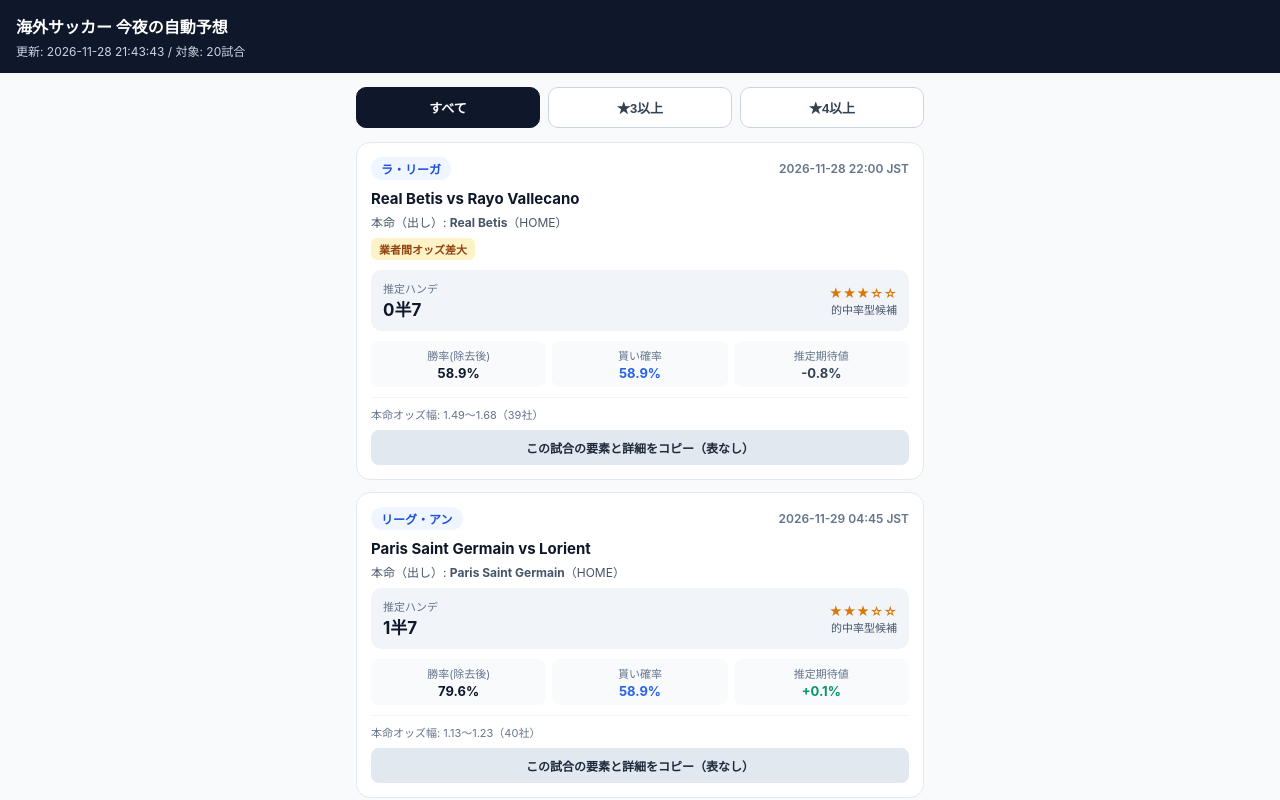
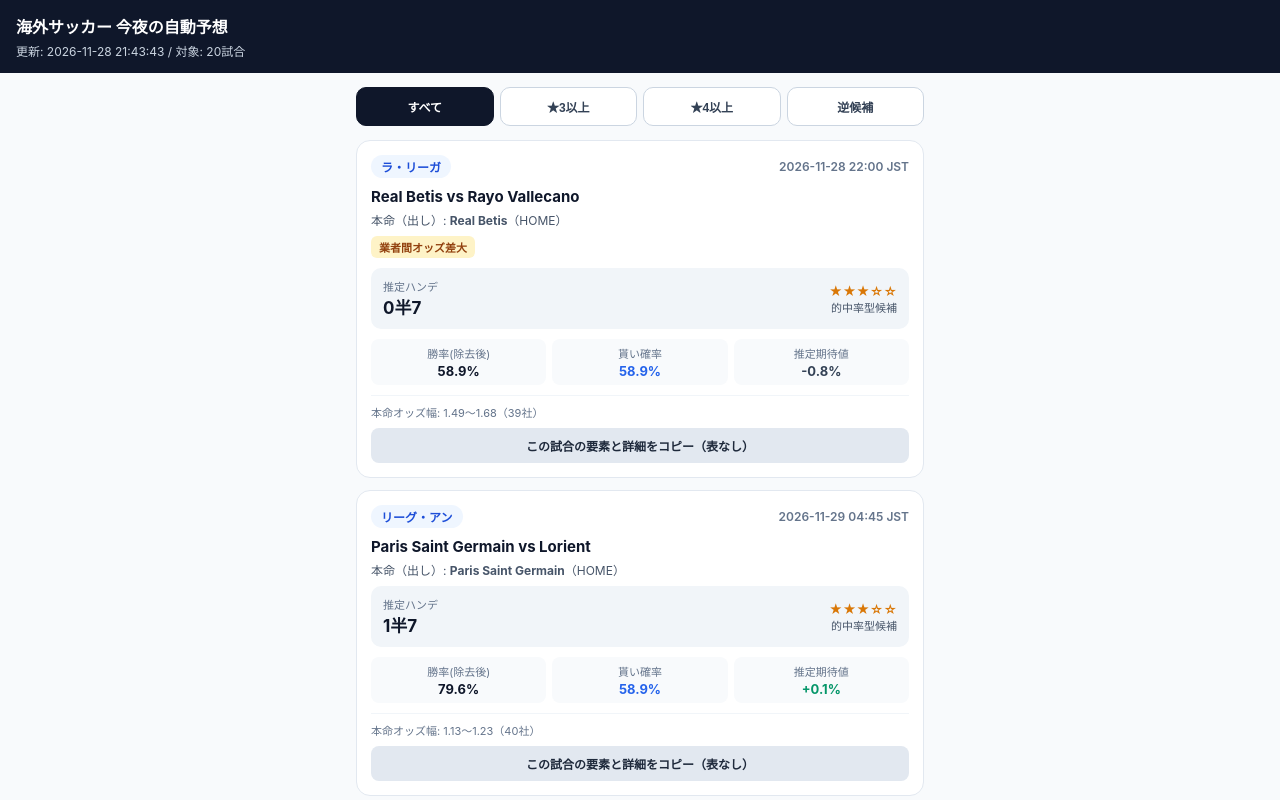
Before and after one commit to ochihiro1026-dev/soccer-predictionNEW, a plain HTML site: page index.html in a window 1280 px wide. Both pictures are taken after a click on the button "すべて". Shown: the top 800 px of the page. Drawn offline with Linux system fonts and the light colour scheme.

Commit message:
Update index.html

```diff
--- a/index.html
+++ b/index.html
@@ -11,8 +11,8 @@
     header h1 { font-size: 16px; font-weight: 700; }
     header p { font-size: 12px; color: #cbd5e1; margin-top: 4px; }
     main { max-width: 600px; margin: 0 auto; padding: 14px 16px; }
-    .filters { display: flex; gap: 8px; margin-bottom: 14px; }
-    .filter-btn { flex: 1; padding: 10px; border-radius: 10px; font-size: 13px; font-weight: 700; border: 1px solid #cbd5e1; background: #ffffff; color: #334155; cursor: pointer; }
+    .filters { display: flex; gap: 6px; margin-bottom: 14px; }
+    .filter-btn { flex: 1; padding: 10px 4px; border-radius: 10px; font-size: 12px; font-weight: 700; border: 1px solid #cbd5e1; background: #ffffff; color: #334155; cursor: pointer; }
     .filter-btn.active { background: #0f172a; color: #ffffff; border-color: #0f172a; }
     .card { background: #ffffff; border: 1px solid #e2e8f0; border-radius: 14px; padding: 14px; margin-bottom: 12px; }
     .row-top { display: flex; justify-content: space-between; align-items: center; font-size: 12px; margin-bottom: 8px; }
@@ -22,6 +22,7 @@
     .fav { font-size: 12px; color: #475569; margin-bottom: 8px; }
     .alerts { display: flex; flex-wrap: wrap; gap: 6px; margin-bottom: 10px; }
     .alert-tag { background: #fef3c7; color: #92400e; font-size: 11px; font-weight: 600; padding: 3px 8px; border-radius: 6px; }
+    .back-tag { background: #f3e8ff; color: #6b21a8; border: 1px solid #d8b4fe; font-size: 11px; font-weight: 700; padding: 4px 9px; border-radius: 6px; }
     .mid-box { display: flex; justify-content: space-between; align-items: center; background: #f1f5f9; border-radius: 10px; padding: 10px 12px; margin-bottom: 10px; }
     .est-label { font-size: 11px; color: #64748b; }
     .est-val { font-size: 17px; font-weight: 700; }
@@ -50,22 +51,30 @@
 
   <main>
     <div class="filters">
-      <button type="button" data-min="0" class="filter-btn active">すべて</button>
-      <button type="button" data-min="3" class="filter-btn">★3以上</button>
-      <button type="button" data-min="4" class="filter-btn">★4以上</button>
+      <button type="button" data-filter="all" class="filter-btn active">すべて</button>
+      <button type="button" data-filter="star3" class="filter-btn">★3以上</button>
+      <button type="button" data-filter="star4" class="filter-btn">★4以上</button>
+      <button type="button" data-filter="back" class="filter-btn">逆候補</button>
     </div>
     <div id="match-list"></div>
   </main>
 
   <script>
     let allMatches = [];
-    let minStars = 0;
+    let activeFilter = "all";
 
     function escHtml(str) {
       return String(str || "")
         .replace(/&/g, "&amp;")
         .replace(/</g, "&lt;")
         .replace(/>/g, "&gt;");
+    }
+
+    function getFiltered() {
+      if (activeFilter === "star3") return allMatches.filter(m => (m.preliminary_stars || 0) >= 3);
+      if (activeFilter === "star4") return allMatches.filter(m => (m.preliminary_stars || 0) >= 4);
+      if (activeFilter === "back") return allMatches.filter(m => Boolean(m.back_candidate));
+      return allMatches;
     }
 
     function buildCopyText(m) {
@@ -79,6 +88,7 @@
         `・勝率(除去後): ${m.fair_prob_pct.fav}% / 貰い確率: ${est.get_pct}% / 推定期待値: ${est.ev_pct >= 0 ? "+" : ""}${est.ev_pct}%`,
         `・オッズ幅: ${m.fav_odds_range}（${m.bookmaker_count}社）`
       ];
+      if (m.back_candidate) lines.push("・逆（バック）検討候補: 本命に不安材料＋格下に得点力あり（実際のハンデが推定より2段階以上重ければ検討）");
       if (m.blowout_auto) lines.push(`・大勝チェック仮判定: ${m.blowout_auto}`);
       if (m.alerts && m.alerts.length) lines.push(`・注意要素: ${m.alerts.join(" / ")}`);
       if (m.ai_analysis) lines.push("", m.ai_analysis);
@@ -86,7 +96,7 @@
     }
 
     function copyCard(idx, btn) {
-      const filtered = allMatches.filter(m => (m.preliminary_stars || 0) >= minStars);
+      const filtered = getFiltered();
       const text = buildCopyText(filtered[idx]);
       if (navigator.clipboard && navigator.clipboard.writeText) {
         navigator.clipboard.writeText(text).then(() => {
@@ -98,9 +108,9 @@
 
     function render() {
       const list = document.getElementById("match-list");
-      const filtered = allMatches.filter(m => (m.preliminary_stars || 0) >= minStars);
+      const filtered = getFiltered();
       if (filtered.length === 0) {
-        list.innerHTML = '<div class="empty">対象の試合はありません（毎日6:00・18:00に自動更新されます）。</div>';
+        list.innerHTML = '<div class="empty">該当する試合はありません（毎日6:00・18:00に自動更新されます）。</div>';
         return;
       }
       list.innerHTML = filtered.map((m, idx) => {
@@ -108,9 +118,14 @@
         const est = m.metrics_at_est || {};
         const ev = Number(est.ev_pct || 0);
         const evColor = ev >= 0 ? "#059669" : "#334155";
-        const alertsHtml = (m.alerts && m.alerts.length)
-          ? `<div class="alerts">${m.alerts.map(a => `<span class="alert-tag">${escHtml(a)}</span>`).join("")}</div>`
-          : "";
+        const tags = [];
+        if (m.back_candidate) {
+          tags.push('<span class="back-tag">逆（バック）検討候補（実ハンデが2段階以上重ければ推奨）</span>');
+        }
+        if (m.alerts && m.alerts.length) {
+          m.alerts.forEach(a => tags.push(`<span class="alert-tag">${escHtml(a)}</span>`));
+        }
+        const alertsHtml = tags.length ? `<div class="alerts">${tags.join("")}</div>` : "";
         const aiHtml = m.ai_analysis
           ? `<details class="ai-accordion">
                <summary>AI詳細レポート（欠場・日程・戦術・13項目判定）</summary>
@@ -163,7 +178,7 @@
 
     document.querySelectorAll(".filter-btn").forEach(btn => {
       btn.addEventListener("click", () => {
-        minStars = Number(btn.dataset.min);
+        activeFilter = btn.dataset.filter;
         document.querySelectorAll(".filter-btn").forEach(b => b.classList.remove("active"));
         btn.classList.add("active");
         render();
```
